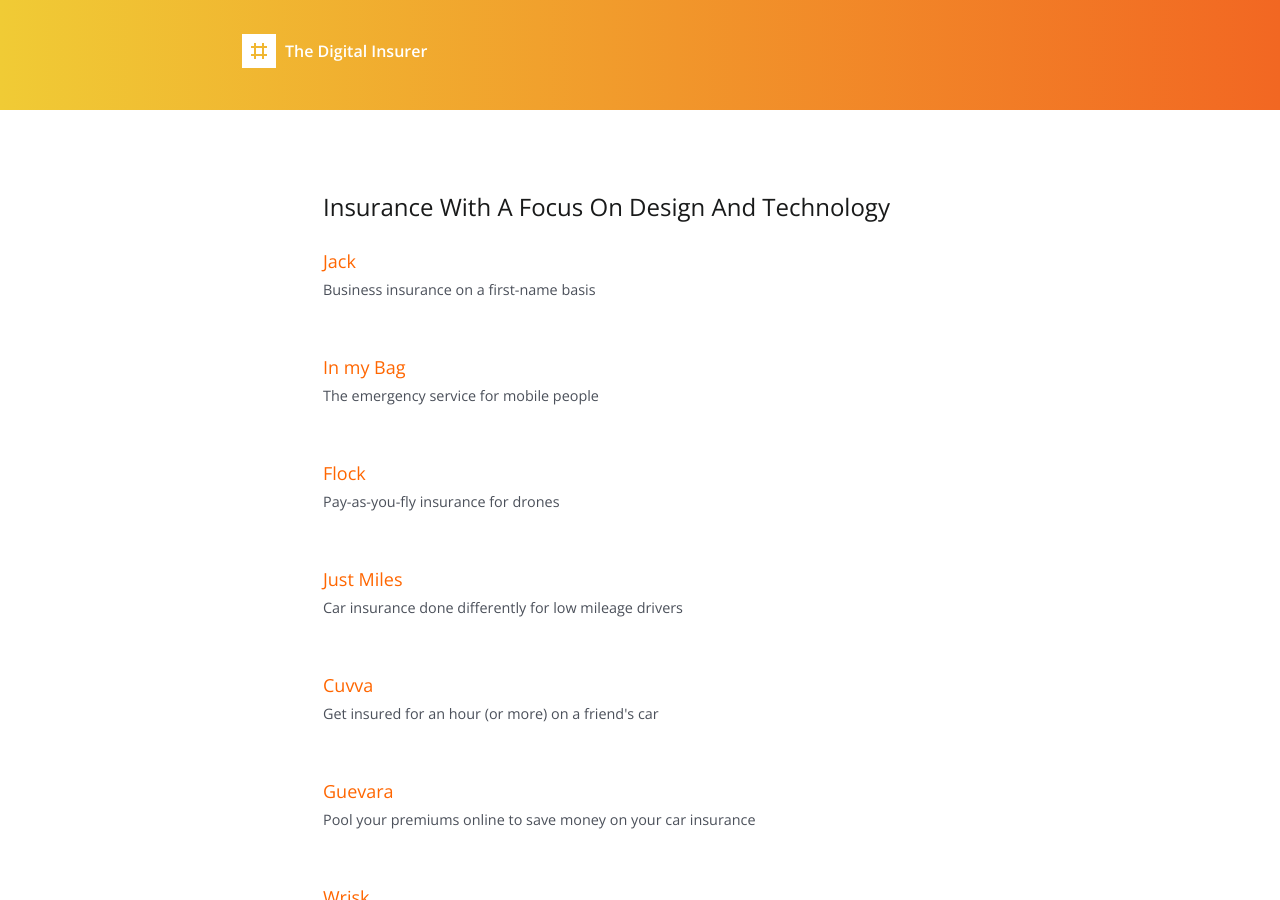
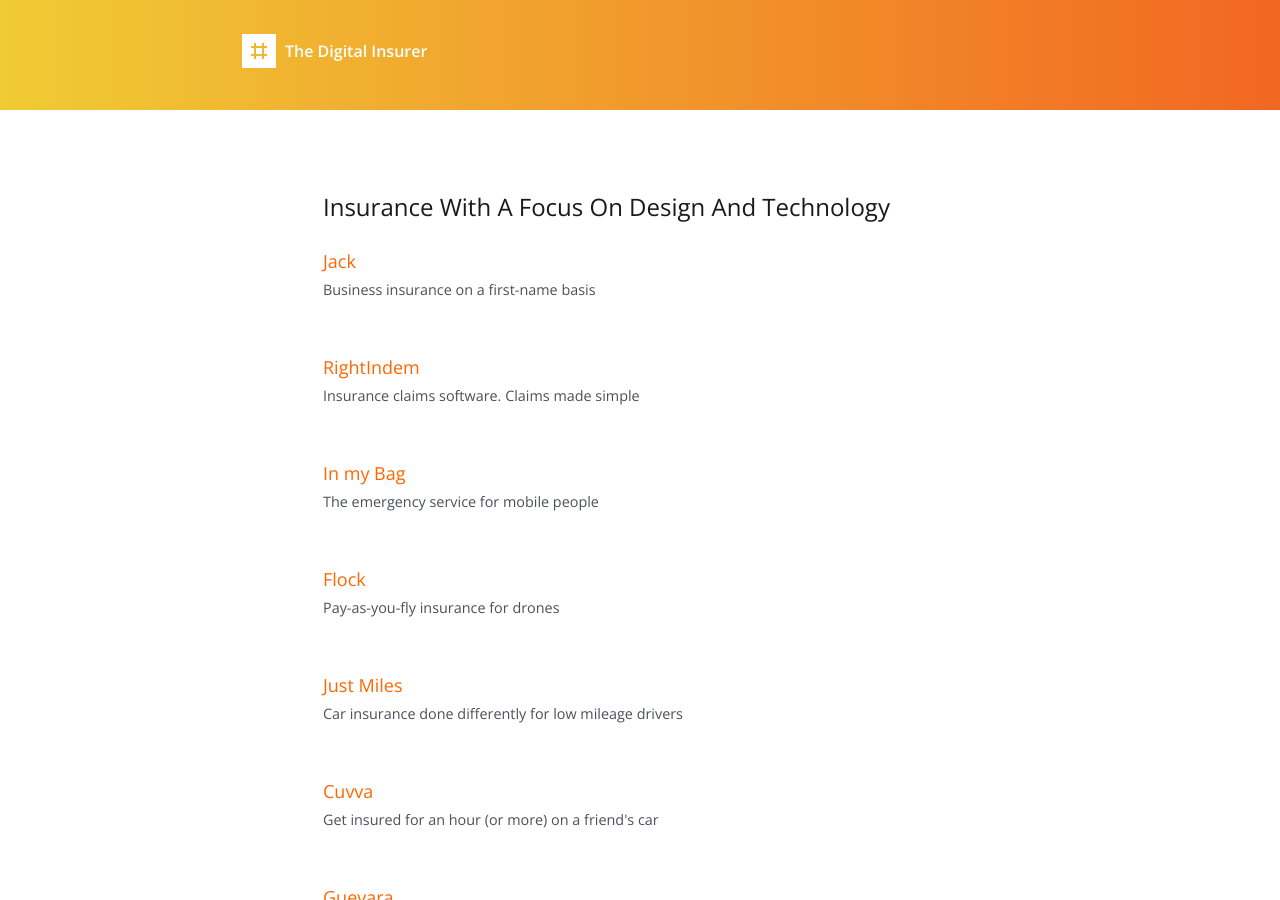
Before and after one commit to ashleybaxter/thedigitalinsurer, a Jekyll site: the page built from index.html, in a window 1280 px wide and 900 px high. Built offline with Jekyll 4.4.1, drawn with Linux system fonts in a browser that asks for light colours.

Commit message:
Added RightIndem to companies

```diff
--- a/_data/companies.yml
+++ b/_data/companies.yml
@@ -2,6 +2,10 @@
   url: https://withjack.co.uk
   image: jack.png
   tagline: Business insurance on a first-name basis
+
+- name: RightIndem
+  url: https://rightindem.com
+  tagline: Insurance claims software. Claims made simple
 
 - name: In my Bag
   url: https://inmybag.co/
```
